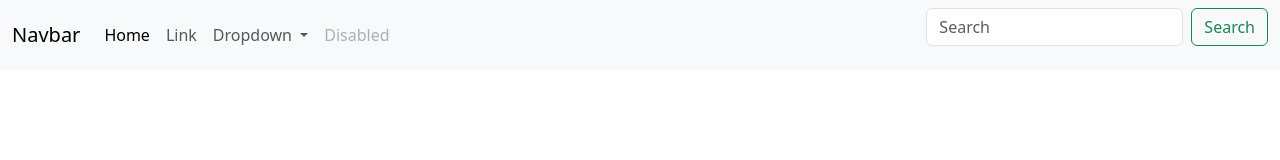
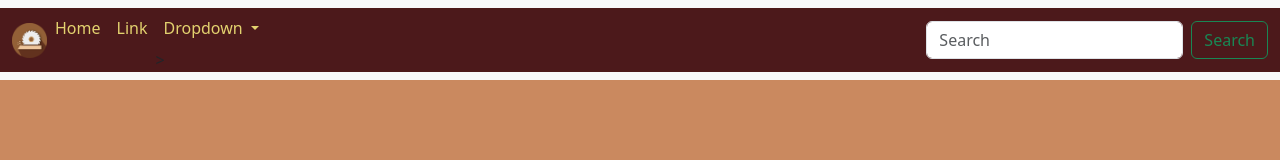
Before and after one commit to Spooicrab/Tercer-Trabajo, a website: page index.html in a window 1280 px wide. Drawn offline with Linux system fonts and the light colour scheme.

Commit message:
body, navbar color, etc

```diff
--- a/index.html
+++ b/index.html
@@ -3,21 +3,21 @@
     <meta charset="UTF-8">
     <meta http-equiv="X-UA-Compatible" content="IE=edge">
     <meta name="viewport" content="width=device-width, initial-scale=1.0">
-    <title>Document</title>
+    <title>Carpinteria</title>
     <link rel="stylesheet" href="./css/bootstrap.min.css">
     <link rel="stylesheet" href="./css/style.css">
 </head>
 <header>
     <nav class="navbar navbar-expand-lg bg-body-tertiary">
-        <div class="container-fluid">
-            <a class="navbar-brand" href="#">Navbar</a>
+        <div class="container-fluid"  style="background-color: #4C191B;">
+            <img src="./assets/Logo/icono-carpinteria.png" alt="Bootstrap" width="35px" height="35px">
               <button class="navbar-toggler" type="button" data-bs-toggle="collapse" data-bs-target="#navbarSupportedContent" aria-controls="navbarSupportedContent" aria-expanded="false" aria-label="Toggle navigation">
                 <span class="navbar-toggler-icon"></span>
               </button>
          <div class="collapse navbar-collapse" id="navbarSupportedContent">
                 <ul class="navbar-nav me-auto mb-2 mb-lg-0">
                   <li class="nav-item">
-                    <a class="nav-link active" aria-current="page" href="#">Home</a>
+                    <a class="nav-link active" aria-current="page" href="#"  style="color: #E3D26F;">Home</a>
                   </li>
                   <li class="nav-item">
                     <a class="nav-link" href="#">Link</a>
@@ -26,15 +26,13 @@
                     <a class="nav-link dropdown-toggle" href="#" role="button" data-bs-toggle="dropdown" aria-expanded="false">
                       Dropdown
                     </a>
+                    <!-- no anda el dropdown-->>
                     <ul class="dropdown-menu">
                       <li><a class="dropdown-item" href="#">Action</a></li>
                       <li><a class="dropdown-item" href="#">Another action</a></li>
                       <li><hr class="dropdown-divider"></li>
                       <li><a class="dropdown-item" href="#">Something else here</a></li>
                     </ul>
-                  </li>
-                  <li class="nav-item">
-                    <a class="nav-link disabled">Disabled</a>
                   </li>
                 </ul>
                 <form class="d-flex" role="search">
@@ -75,7 +73,6 @@
 
 </footer>
 <script src="./js/bootstrap.min.js"></script>
-<script src="./"></script>
 
 </body>
 </html>
--- a/scss/style.scss
+++ b/scss/style.scss
@@ -0,0 +1,19 @@
+$color1:#4C191B;
+$color2:#E3D26F;
+$color3:#CA895F;
+$color4:#545F66;
+
+ *{
+    margin:0;
+    padding:0;
+    box-sizing: border-box
+ }
+
+
+.nav-link, .active{
+
+    color:$color2;
+}
+body{
+    background-color: $color3;
+}
```
Also changed, not shown: assets/Logo/icono-carpinteria.png (added), css/style.css.
